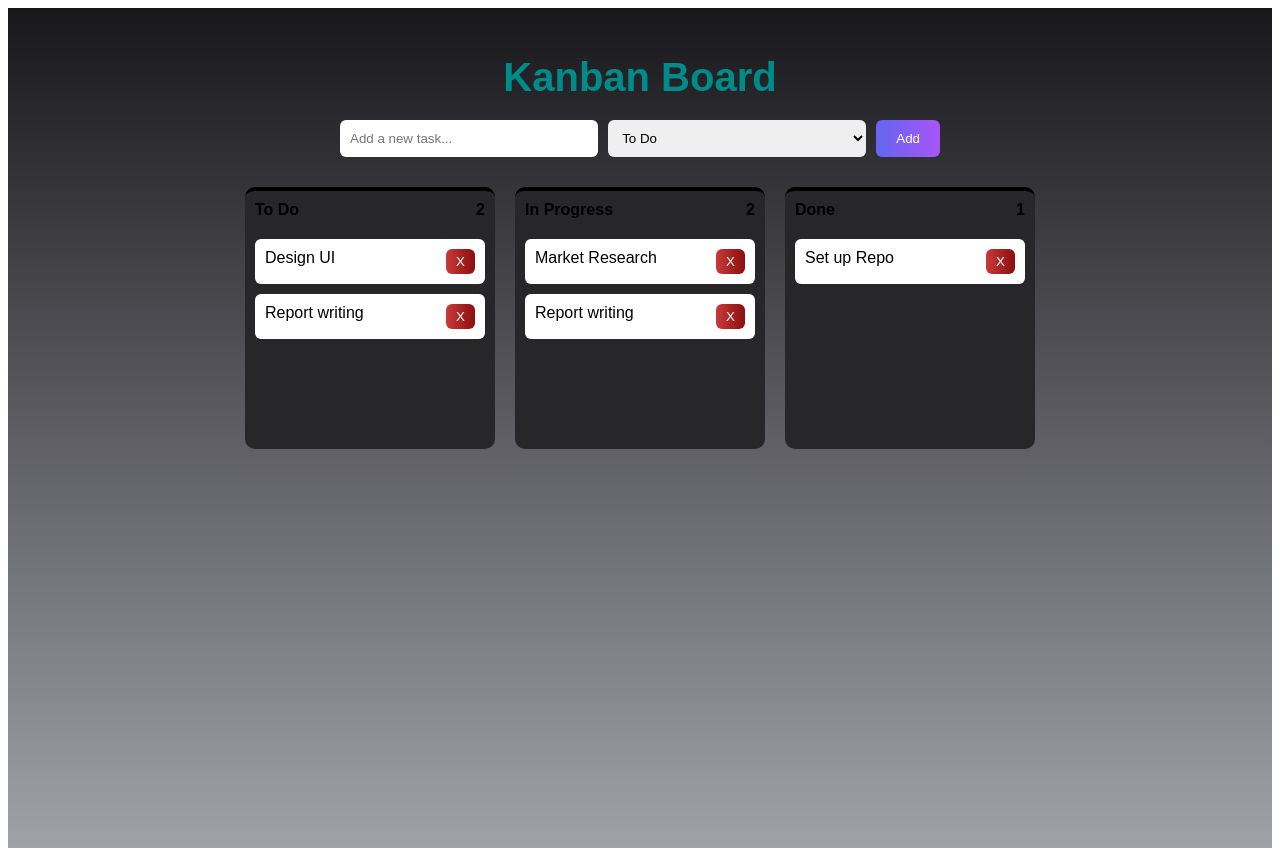
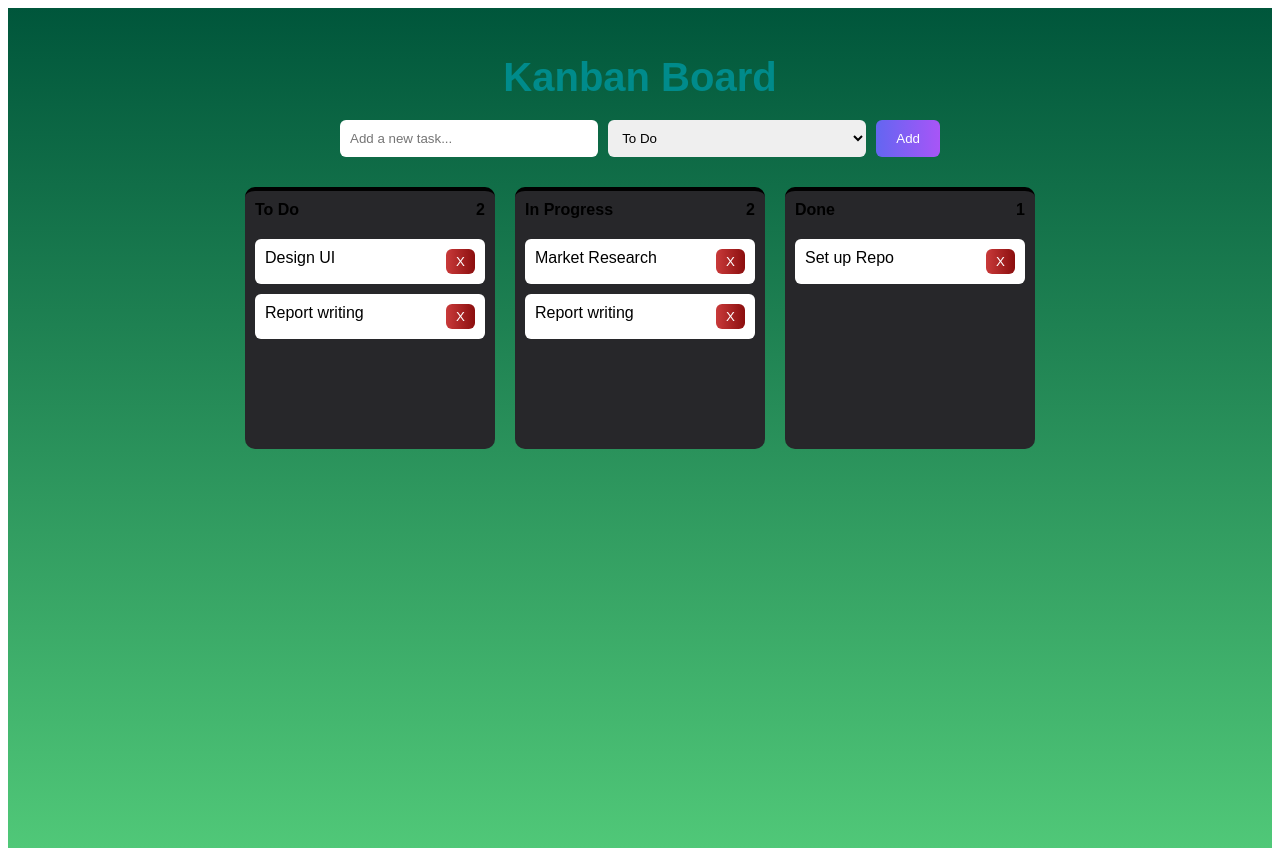
Before and after one commit to sufster/flowbit, a React (Vite) app: page / in a window 1280 px wide. Built offline with nearby package versions, Linux system fonts and the light colour scheme.

Commit message:
Update index.css

```diff
--- a/src/index.css
+++ b/src/index.css
@@ -1,7 +1,7 @@
 .app-container {
   padding: 20px;
   min-height: 100vh;
-  background: linear-gradient(to bottom, #18181b, #a1a1aa);
+  background: linear-gradient(to bottom,  #00563B, #50C878);
   font-family: sans-serif;
 }
 
```
